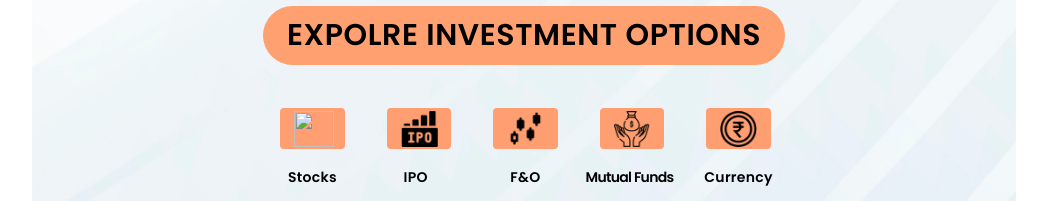
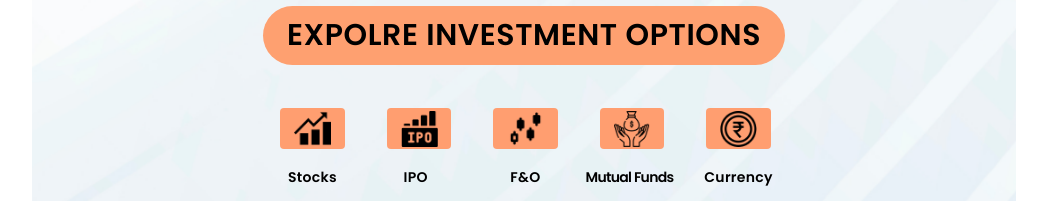
Before and after one commit to alamshah073/Farsight, a plain HTML site: page index.html in a window 1280 px wide. Shown: the part 579-780 px from the top of the page, without its empty margins (133-1180 px from the left). Drawn offline with Linux system fonts and the light colour scheme.

Commit message:
Update index.html

```diff
--- a/index.html
+++ b/index.html
@@ -83,7 +83,7 @@
         				<div class="national-pension-scheme">National Pension scheme</div>
         				<div class="frame-wrapper">
           					<div class="tradngmoney-graph-with-up-arr-wrapper">
-            						<img class="tradngmoney-graph-with-up-arr" alt="" src="dMoney graph with up arrow.png">
+            						<img class="tradngmoney-graph-with-up-arr" alt="" src="Money graph with up arrow.png">
 
           					</div>
         				</div>
```
